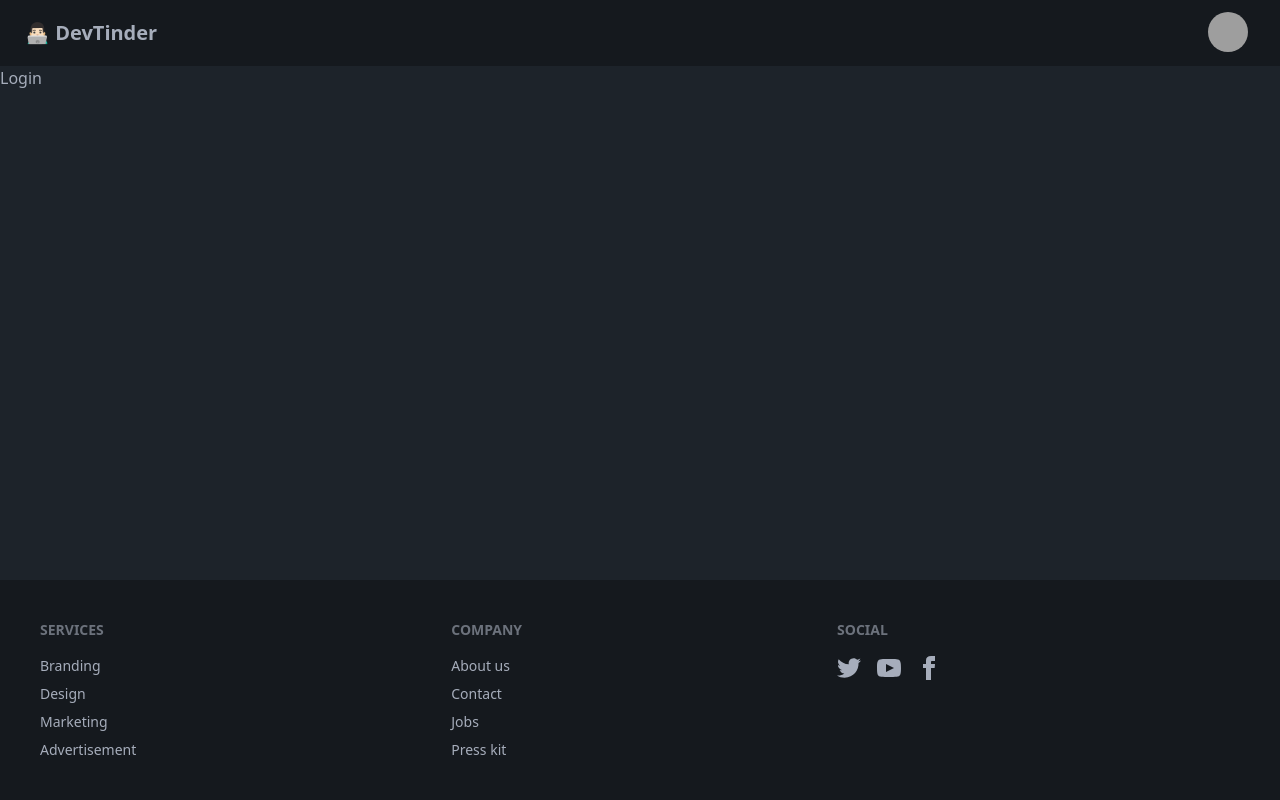
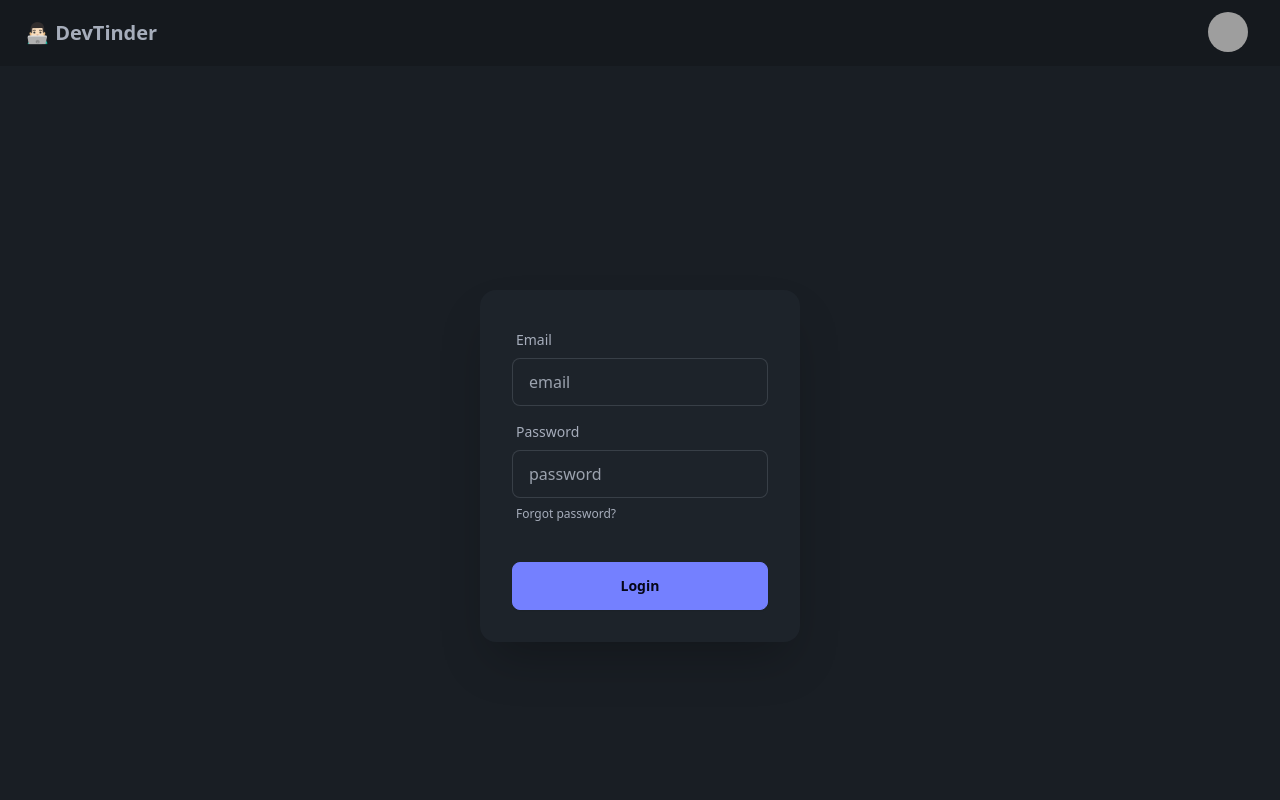
Before and after one commit to virajpwdn/DevTinder-Frontend, a React (Vite) app: page /login in a window 1280 px wide. Shown: the top 800 px of the page. Built offline with nearby package versions, Linux system fonts and the light colour scheme; grey boxes are pictures that could not be loaded.

Commit message:
connected backend with frontend, setup cors policy, updated notes

```diff
--- a/package.json
+++ b/package.json
@@ -11,6 +11,7 @@
   },
   "dependencies": {
     "@tailwindcss/vite": "^4.0.6",
+    "axios": "^1.7.9",
     "dom": "^0.0.3",
     "react": "^19.0.0",
     "react-dom": "^19.0.0",
--- a/src/components/Footer.jsx
+++ b/src/components/Footer.jsx
@@ -3,7 +3,7 @@ import React from "react";
 const Footer = () => {
   return (
     <div>
-      <footer className="footer bg-base-300 text-base-content p-10 fixed bottom-0">
+      <footer className="footer bg-base-300 text-base-content p-10">
         <nav>
           <h6 className="footer-title">Services</h6>
           <a className="link link-hover">Branding</a>
--- a/src/components/Login.jsx
+++ b/src/components/Login.jsx
@@ -1,9 +1,71 @@
-import React from 'react'
+import { useState } from "react";
+import axios from "axios";
 
 const Login = () => {
+  const [emailId, setEmail] = useState("");
+  const [password, setPassword] = useState("");
+
+  const submitHandler = async (e) => {
+    try {
+      e.preventDefault();
+      console.log(emailId, password);
+      await axios.post("http://localhost:3000/login", {
+        emailId,
+        password,
+      }, {withCredentials:true});
+      setEmail("");
+      setPassword("");
+    } catch (error) {
+      console.log(error);
+    }
+  };
+
   return (
-    <div>Login</div>
-  )
-}
+    <div>
+      <div className="hero bg-base-200 min-h-screen">
+        <div className="hero-content flex-col lg:flex-row-reverse">
+          <div className="card bg-base-100 w-80 max-w-sm shrink-0 shadow-2xl">
+            <form className="card-body" onSubmit={submitHandler}>
+              <div className="form-control">
+                <label className="label">
+                  <span className="label-text">Email</span>
+                </label>
+                <input
+                  type="email"
+                  placeholder="email"
+                  className="input input-bordered"
+                  value={emailId}
+                  onChange={(e) => setEmail(e.target.value)}
+                  required
+                />
+              </div>
+              <div className="form-control">
+                <label className="label">
+                  <span className="label-text">Password</span>
+                </label>
+                <input
+                  type="password"
+                  placeholder="password"
+                  className="input input-bordered"
+                  value={password}
+                  onChange={(e) => setPassword(e.target.value)}
+                  required
+                />
+                <label className="label">
+                  <a href="#" className="label-text-alt link link-hover">
+                    Forgot password?
+                  </a>
+                </label>
+              </div>
+              <div className="form-control mt-6">
+                <button className="btn btn-primary">Login</button>
+              </div>
+            </form>
+          </div>
+        </div>
+      </div>
+    </div>
+  );
+};
 
-export default Login
+export default Login;
```
Also changed, not shown: 2 other files (tests, documents, lock files or other folders).
